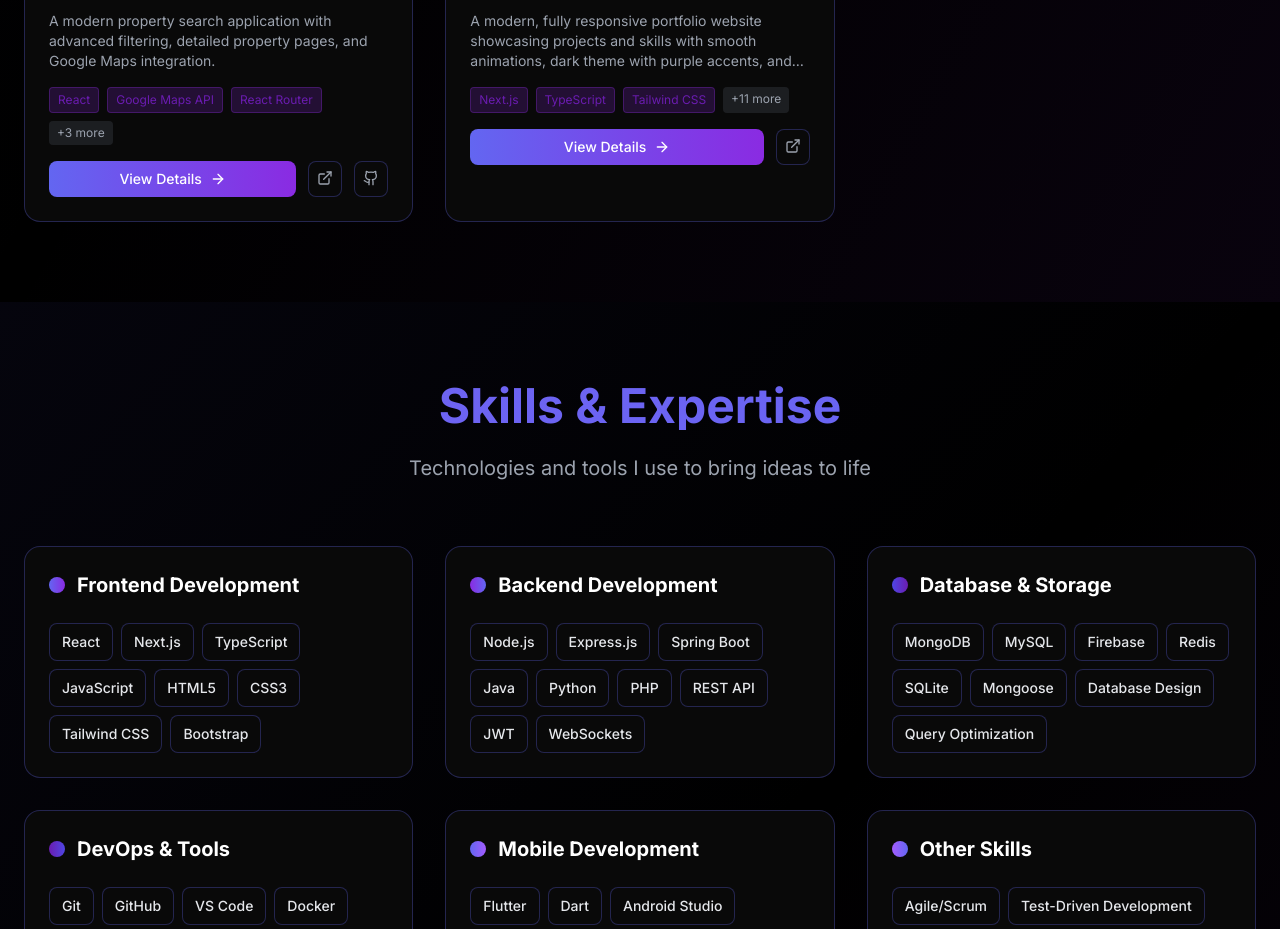
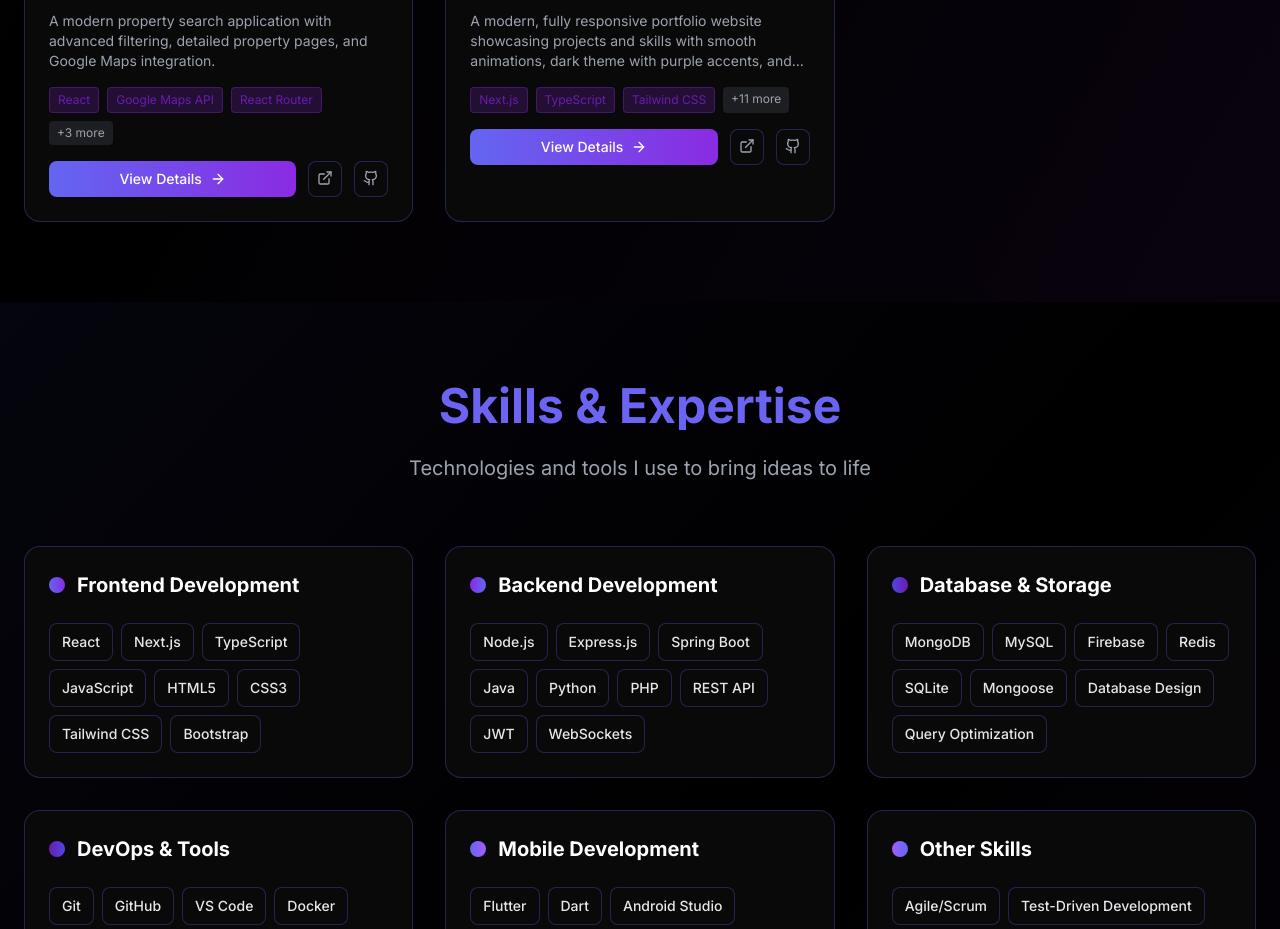
Before and after one commit to Jehanfernando02/My-portfolio, a Next.js app: page / in a window 1280 px wide. Shown: the part 5240-6169 px from the top of the page. Built offline with nearby package versions, Linux system fonts and the light colour scheme.

Commit message:
Add git repo link for projects

```diff
--- a/app/data/projects.ts
+++ b/app/data/projects.ts
@@ -655,5 +655,6 @@ export const projects: Project[] = [
       "Accessible design principles for interactive components",
     ],
     liveLink: "https://jehanfdo.vercel.app/",
+    githubLink: "https://github.com/Jehanfernando02/My-portfolio",
   },
 ]
```
